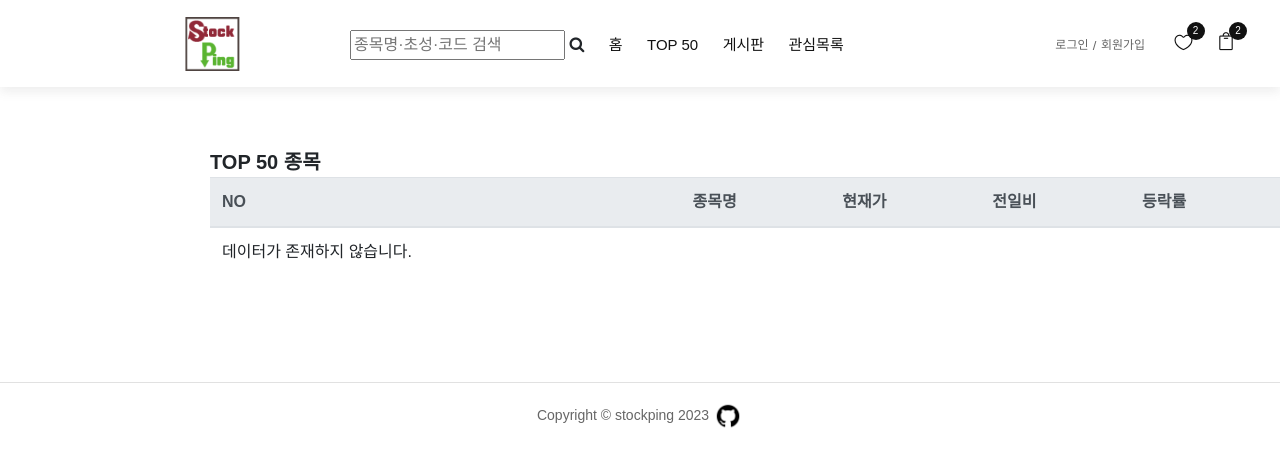
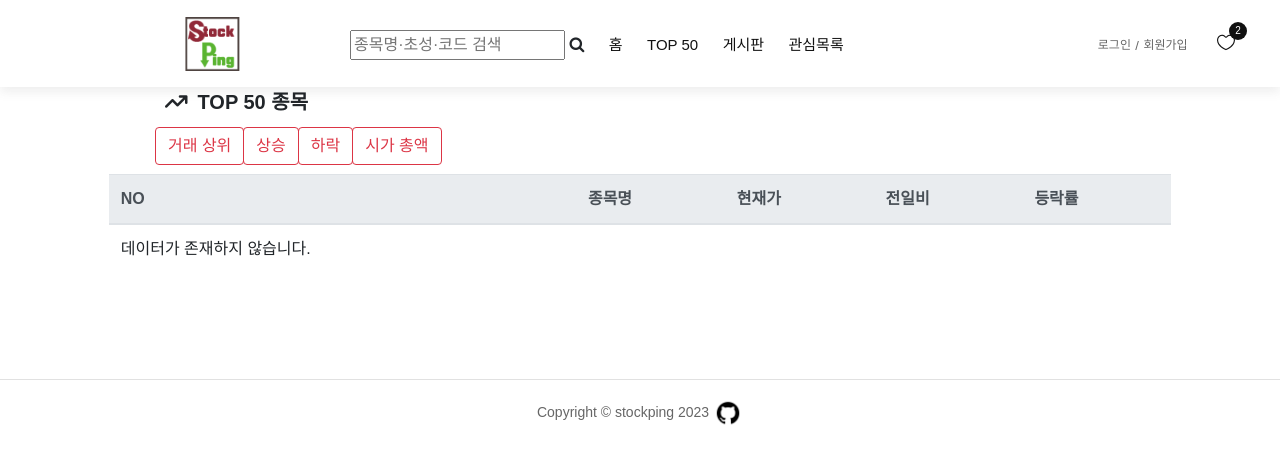
Before and after one commit to jungahzzzang/stockping, a Flask app: template app/templates/toplist.html in a window 1280 px wide. Shown: the top 467 px of the page. Run offline with Flask 2, Linux system fonts and the light colour scheme; the template is opened without the code that fills it, so the values that code supplies are empty; parts of the project's set-up code (start-up, migrations or seed data) failed here and were passed over; some libraries are stand-ins or nearby versions; some web fonts are replaced.

Commit message:
top50 데이터 가져오는 중

```diff
--- a/app/static/css/board.css
+++ b/app/static/css/board.css
@@ -4,3 +4,9 @@
     margin-right: auto;
     margin-left: auto;
 }
+
+.board_table {
+    width: 85% !important;
+    margin-left: auto;
+    margin-right: auto;
+}
--- a/app/static/css/index.css
+++ b/app/static/css/index.css
@@ -1,6 +1,15 @@
 .title {
     font-size: 20px;
     font-weight: bold;
+}
+
+.sub_title {
+	font-size: 13px;
+	background-color: #FFEF99;
+}
+
+.icon {
+	margin-right: 10px;
 }
 
 .topten_title_area {
--- a/app/static/css/topfifty.css
+++ b/app/static/css/topfifty.css
@@ -2,8 +2,10 @@
     font-size: 20px;
     font-weight: bold;
 }
-.topten_title_area {
+.topfifty_title_area {
     display: inline-block;
+    margin-left: 150px;
+
 }
 
 .realtime_area {
@@ -16,7 +18,9 @@
 }
 
 .topfifty_table {
-    width: 600px;
+    width: 85% !important;
+    margin-left: auto;
+    margin-right: auto;
 }
 
 .topten {
@@ -31,3 +35,47 @@
 .decline {
     color: #005DDE;
 }
+
+.search_opt {
+    list-style-type: none;
+    margin: 0;
+    margin-left: 140px;
+    padding: 0;
+    margin-bottom: 10px;
+    margin-top: 10px;
+}
+
+.search_opt::after {
+    content: '';
+    display: block;
+    clear: both;
+}
+
+.tab-button {
+    display: block;
+    padding: 10px -1px 10px 20px;
+    float: left;
+    margin-right: -1px;
+    margin-bottom: -1px;
+    color: gray;
+    text-decoration: none;
+    cursor: pointer;
+}
+
+.active {
+    border-top: 2px solid orange;
+    border-right: 1px solid #ccc;
+    border-bottom: 1px solid white;
+    border-left: 1px solid #ccc;
+    color: black;
+    margin-top: -2px;
+}
+
+.tab-content {
+    display: none;
+    padding: 10px;
+}
+
+.show {
+    display: block;
+}
--- a/app/templates/layout.html
+++ b/app/templates/layout.html
@@ -9,6 +9,9 @@
     <meta http-equiv="X-UA-Compatible" content="ie=edge">
 
     <title>스톡핑</title>
+
+    <!-- fontawesome -->
+    <link rel="stylesheet" href="https://cdnjs.cloudflare.com/ajax/libs/font-awesome/6.1.0/css/all.min.css" integrity="sha512-10/jx2EXwxxWqCLX/hHth/vu2KY3jCF70dCQB8TSgNjbCVAC/8vai53GfMDrO2Emgwccf2pJqxct9ehpzG+MTw==" crossorigin="anonymous" referrerpolicy="no-referrer" />
 
     <!-- Google Font -->
     <!--<link rel="preconnect" href="https://fonts.googleapis.com">
@@ -94,9 +97,6 @@
                             <li><a href="#"><span class="icon_heart_alt"></span>
                                 <div class="tip">2</div>
                             </a></li>
-                            <li><a href="#"><span class="icon_bag_alt"></span>
-                                <div class="tip">2</div>
-                            </a></li>
                         </ul>
                     </div>
                 </div>
--- a/app/templates/toplist.html
+++ b/app/templates/toplist.html
@@ -5,15 +5,19 @@
 {% endblock %}
 
 {% block content %}
-    <!-- Categories Section Begin -->
-     <section class="categories">
-       <!-- <div class="container-fluid">
-            <div class="row">
-                <div class="col-lg-6 col-md-6 col-sm-6 p-0">-->
-                    <div class="topten categories__large__item">
-                    <div class="categories__text">
-                        <div class="topten_title_area">
-                            <span class="title">TOP 50 종목</span>
+
+  <div class="container-fluid">
+    <div class="topfifty_title_area">
+      <span class="title"><i class="fa-solid fa-arrow-trend-up icon"></i>TOP 50 종목</span>
+    </div>
+    <div class="topfifty_area">
+        <div class="search_opt">
+          <ul>
+            <li class="tab-button"><button type="button" class="btn btn-outline-danger">거래 상위</button></li>
+            <li class="tab-button"><button type="button" class="btn btn-outline-danger">상승</button></li>
+            <li class="tab-button"><button type="button" class="btn btn-outline-danger">하락</button></li>
+            <li class="tab-button"><button type="button" class="btn btn-outline-danger">시가 총액</button></li>
+          </ul>
         </div>
         <table class="topfifty_table table align-items-center">
           <thead class="thead-light">
@@ -26,8 +30,8 @@
             </tr>
           </thead>
           <tbody>
-                            {% if top_stock %}
-                            {% for i in top_stock %}
+            {% if market_sum %}
+            {% for i in market_sum %}
               <tr>
                 {% if "+" in i[4]%}
                 <td>{{i[0]}}</td>
@@ -61,11 +65,6 @@
         </table>
     </div>
 </div>
-              <!--</div>
-        </div>
-    </div>-->
-</section>
-<!-- Categories Section End -->
 
 
 {% endblock %}
```
Also changed, not shown: app/newsSearch.py (+0 -19 lines), app/templates/boardList.html (+3 -4 lines), app/templates/index.html (+6 -14 lines), app/topfifty.py (+52 -19 lines). Lines whose indentation alone changed are shown as unchanged.
